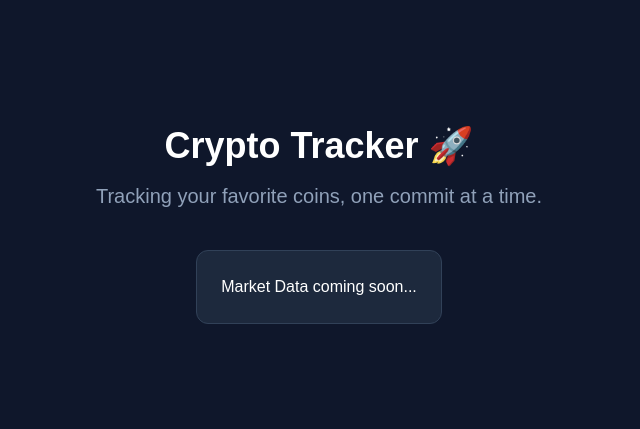
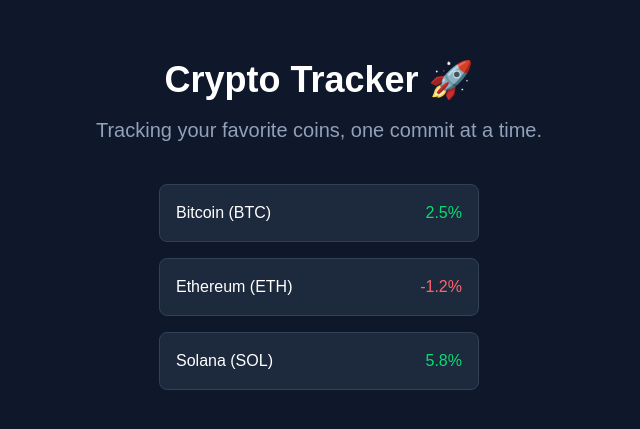
Before and after one commit to osher-perez/crypto-tracker, a Next.js app: page / in a window 1280 px wide. Shown: the part 175-604 px from the top of the page, without its empty margins (321-961 px from the left). Built offline with nearby package versions, Linux system fonts and the light colour scheme.

Commit message:
Defined Coin interface and added mock data list

```diff
--- a/app/page.tsx
+++ b/app/page.tsx
@@ -1,11 +1,43 @@
+// הגדרת המבנה של מטבע קריפטו
+interface Coin {
+  id: string;
+  name: string;
+  symbol: string;
+  price: number;
+  change24h: number;
+}
+
+// נתונים זמניים (Hardcoded) כדי לבנות את ה-UI
+const MOCK_COINS: Coin[] = [
+  { id: "1", name: "Bitcoin", symbol: "BTC", price: 65000, change24h: 2.5 },
+  { id: "2", name: "Ethereum", symbol: "ETH", price: 3500, change24h: -1.2 },
+  { id: "3", name: "Solana", symbol: "SOL", price: 145, change24h: 5.8 },
+];
+
 export default function Home() {
   return (
     <main className="flex min-h-screen flex-col items-center justify-center p-24 bg-slate-900 text-white">
       <h1 className="text-4xl font-bold mb-4">Crypto Tracker 🚀</h1>
-      <p className="text-xl text-slate-400">Tracking your favorite coins, one commit at a time.</p>
+      <p className="text-xl text-slate-400">
+        Tracking your favorite coins, one commit at a time.
+      </p>
 
-      <div className="mt-10 p-6 border border-slate-700 rounded-xl bg-slate-800">
-        <p>Market Data coming soon...</p>
+      <div className="mt-10 grid gap-4">
+        {MOCK_COINS.map((coin) => (
+          <div
+            key={coin.id}
+            className="p-4 border border-slate-700 rounded-lg bg-slate-800 flex justify-between w-80"
+          >
+            <span>
+              {coin.name} ({coin.symbol})
+            </span>
+            <span
+              className={coin.change24h > 0 ? "text-green-400" : "text-red-400"}
+            >
+              {coin.change24h}%
+            </span>
+          </div>
+        ))}
       </div>
     </main>
   );
```
